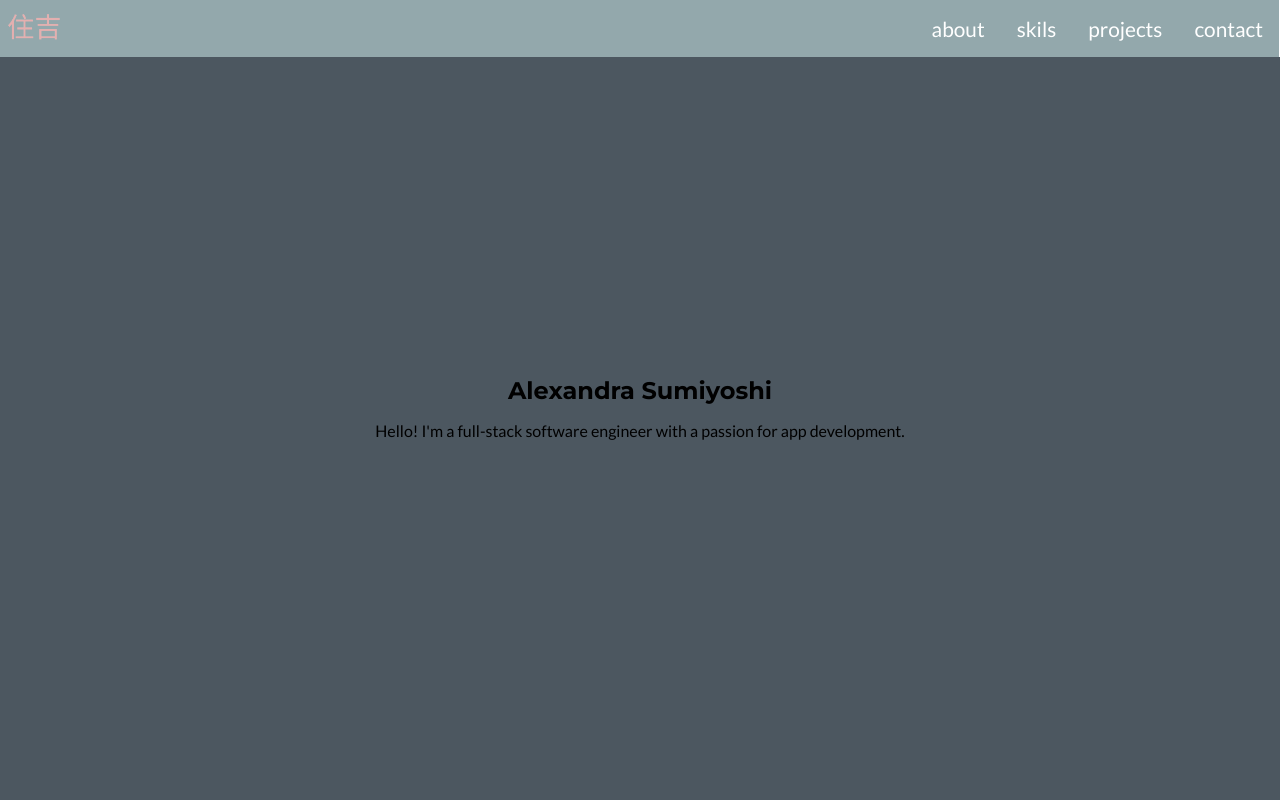
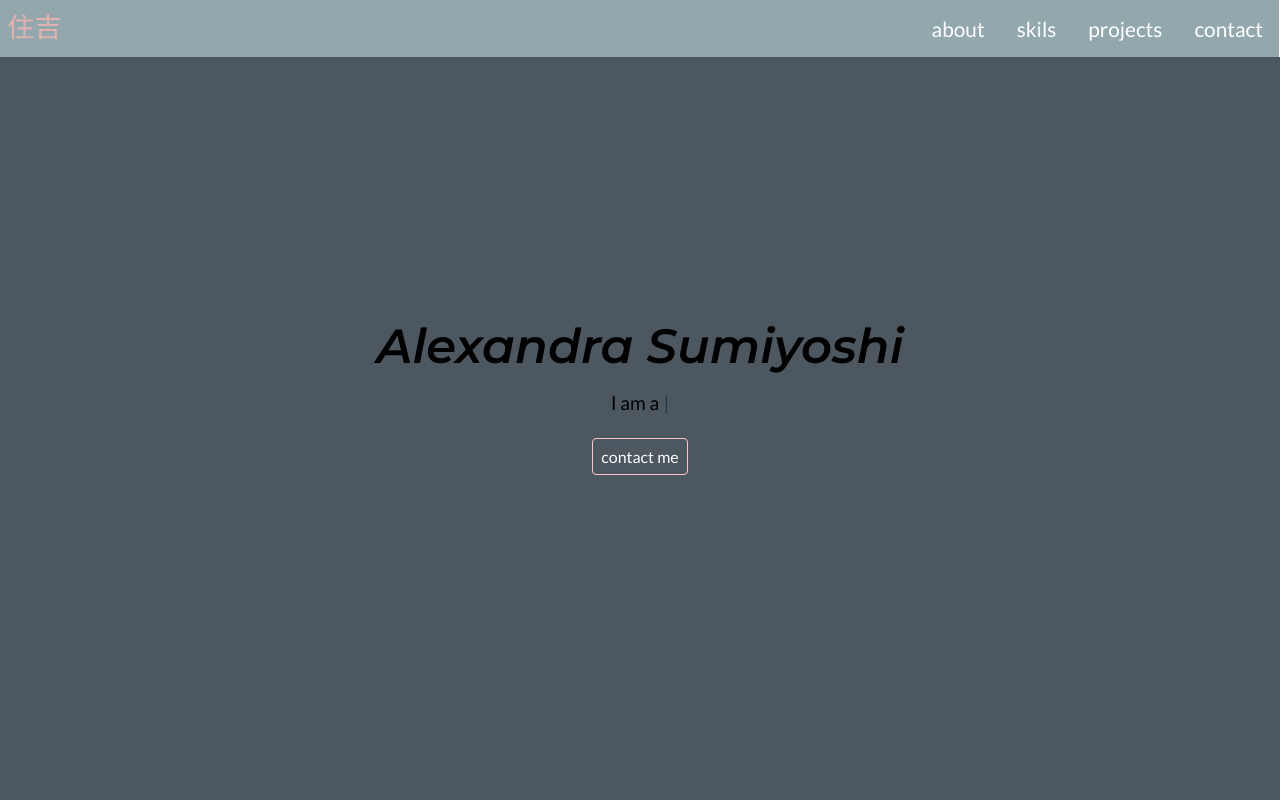
Before and after one commit to xandramiyo/Portfolio, a React (Create React App) app: page / in a window 1280 px wide. Shown: the top 800 px of the page. Built offline with nearby package versions, Linux system fonts and the light colour scheme.

Commit message:
adds typewriterjs

```diff
--- a/package.json
+++ b/package.json
@@ -13,6 +13,7 @@
     "react": "^18.2.0",
     "react-dom": "^18.2.0",
     "react-scripts": "5.0.1",
+    "typewriter-effect": "^2.19.0",
     "web-vitals": "^2.1.4"
   },
   "scripts": {
--- a/public/index.html
+++ b/public/index.html
@@ -26,8 +26,7 @@
     -->
     <link rel="preconnect" href="https://fonts.googleapis.com">
     <link rel="preconnect" href="https://fonts.gstatic.com" crossorigin>
-    <link href="https://fonts.googleapis.com/css2?family=Lato:wght@300;400&family=Montserrat:wght@400;500;600;700&display=swap" rel="stylesheet">
-    <link rel="stylesheet" href="https://unpkg.com/aos@next/dist/aos.css" />
+    <link href="https://fonts.googleapis.com/css2?family=Lato:wght@300;400&family=Montserrat:ital,wght@0,400;0,500;0,600;0,700;1,600&display=swap" rel="stylesheet">
     <title>Alexandra Sumiyoshi</title>
   </head>
   <body>
--- a/src/components/Contact/Contact.css
+++ b/src/components/Contact/Contact.css
@@ -3,6 +3,7 @@
 	margin-top: .5rem;
 	flex-direction: column;
 	align-items: center;
+	border-radius: 10px;
 }
 
 .left-contact,
@@ -22,6 +23,20 @@ form textarea {
 .contact-links {
 	justify-content: space-evenly;
 	margin-top: 1rem;
+}
+
+.right-contact button {
+	border: none;
+	background-color: var(--dark);
+	color: white;
+	padding: .2rem;
+	font-size: .9rem;
+	border-radius: 5px;
+	cursor: pointer;
+}
+
+.right-contact button:hover {
+	background-color: pink;
 }
 
 
@@ -44,9 +59,9 @@ form textarea {
 		height: 100%;
 	}
 
-	.left-contact {
+	/* .left-contact {
 		display: flex;
 		flex-direction: column;
 		justify-content: space-between;
-	}
+	} */
 }
--- a/src/components/Contact/Contact.jsx
+++ b/src/components/Contact/Contact.jsx
@@ -2,9 +2,9 @@ import './Contact.css'
 import React, { useRef, useEffect } from 'react'
 import linkedin from '../../images/linkedin.png'
 import github from '../../images/github.png'
-import emailjs from 'emailjs-com';
-import AOS from 'aos';
-import 'aos/dist/aos.css';
+import emailjs from 'emailjs-com'
+import AOS from 'aos'
+import 'aos/dist/aos.css'
 
 export default function Contact() {
 	const form = useRef();
@@ -27,10 +27,10 @@ export default function Contact() {
 				<div className="left-contact">
 					<p>Whether you have an opportunity for me or just want to have a chat, fill out the form and I'll get back to you as soon as I can!</p>
 					<div className="flex contact-links">
-						<a href="">
+						<a href="https://www.linkedin.com/in/alexandra-sumiyoshi/">
 							<img src={linkedin} className="project-link"/>
 						</a>
-						<a href="">
+						<a href="https://github.com/xandramiyo">
 							<img src={github} className="project-link"/>
 						</a>
 					</div>
--- a/src/components/Landing/Landing.css
+++ b/src/components/Landing/Landing.css
@@ -1,6 +1,33 @@
 .landing h2 {
 	text-align: center;
 	margin: 1rem;
+	font-size: 3rem;
+	font-style: italic;
+}
+
+.landing a {
+	margin: 1.5rem;
+	padding: .5rem;
+	border: 1px solid pink;
+	border-radius: 4px;
+}
+
+.landing a:hover {
+	background-color: var(--main);
+	border: 1px solid var(--main);
+	color: white;
+}
+
+.landing p {
+	text-align: left;
+}
+
+.typewriter p{
+	margin-right: .2rem;
+}
+
+.typewriter {
+	font-size: 1.2rem;
 }
 
 @media (max-width: 800px) {
--- a/src/components/Landing/Landing.jsx
+++ b/src/components/Landing/Landing.jsx
@@ -2,6 +2,7 @@ import './Landing.css'
 import { useEffect } from 'react'
 import AOS from 'aos';
 import 'aos/dist/aos.css';
+import Typewriter from 'typewriter-effect'
 
 export default function Landing() {
 
@@ -9,11 +10,32 @@ export default function Landing() {
         AOS.init();
     }, [])
 
+	let typewriter = new Typewriter('#typewriter', {
+		strings: ['Hello', 'World'],
+		autoStart: true,
+	  })
+
 	return (
 		<section id="landing" className="flex col center">
-			<div className="landing">
+			<div className="landing flex col center">
 				<h2>Alexandra Sumiyoshi</h2>
-				<p>Hello! I'm a full-stack software engineer with a passion for app development.</p>
+				<div className="flex typewriter">
+					<p>I am a </p>
+					<Typewriter
+						options={{
+							strings: [
+							"software engineer.",
+							"dog mom.",
+							"tryer of many hobbies.",
+							"bit of a nerd.",
+							],
+							autoStart: true,
+							loop: true,
+							pauseFor: 2000,
+						}}
+					/>
+				</div>
+				<a href="#contact">contact me</a>
 			</div>
 		</section>
 	)
--- a/src/components/Projects/Projects.css
+++ b/src/components/Projects/Projects.css
@@ -3,6 +3,7 @@
 	background-color: var(--main);
 	color: white;
 	margin: .5rem 0rem;
+	border-radius: 10px;
 }
 
 .project-ctr > div {
--- a/src/index.css
+++ b/src/index.css
@@ -20,6 +20,10 @@ body {
   height: 100%;
   width: 100%;
   background-color: var(--dark)
+}
+
+html {
+  scroll-behavior: smooth;
 }
 
 .flex {
```
Also changed, not shown: 2 other files (tests, documents, lock files or other folders).
